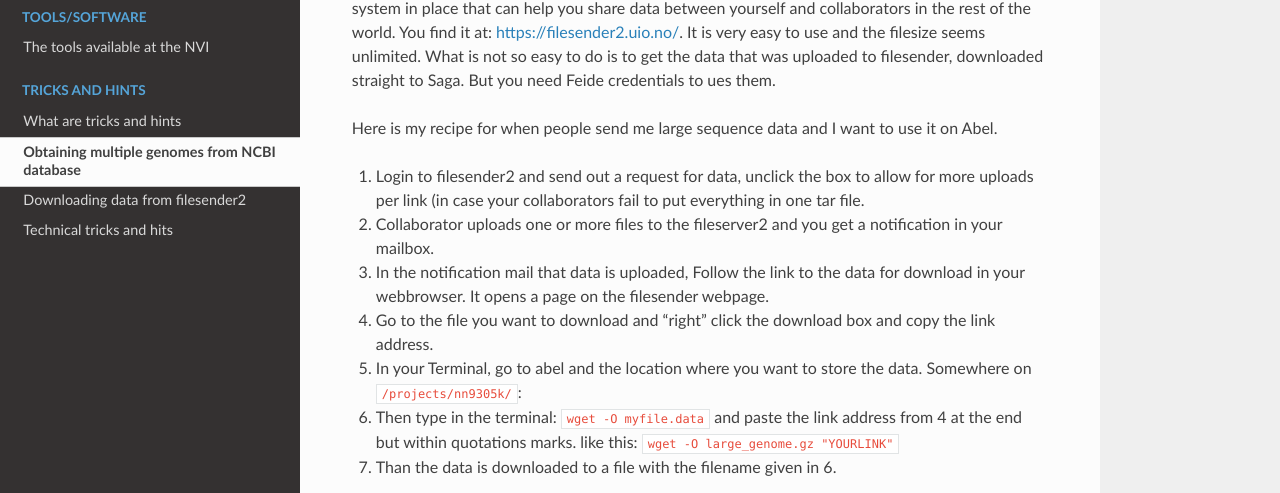
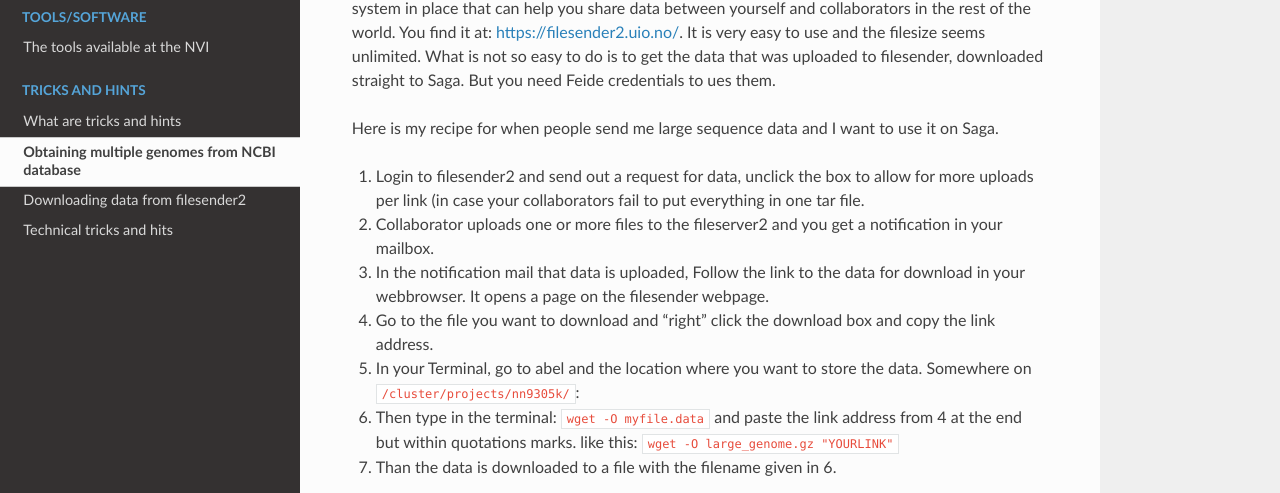
Before and after one commit to NorwegianVeterinaryInstitute/nvi-documentation, a Sphinx documentation site: the page built from docs/source/tricks/file_download_transfer.md, in a window 1280 px wide and 1278 px high. Shown: the part 536-1029 px from the top of the window. Built offline with Sphinx 7.4.7 and the Read the Docs theme 2.0.0, drawn with Linux system fonts in a browser that asks for light colours; pages that are not in the unit, such as notebooks, are missing from menus.

Commit message:
Update file_download_transfer.md

````diff
--- a/docs/source/tricks/file_download_transfer.md
+++ b/docs/source/tricks/file_download_transfer.md
@@ -13,13 +13,13 @@ However, in order to download multiple genome from the NCBI webpages takes more
 
 In a lot of projects it is important to be able to share sequence data. The University of Oslo has a system in place that can help you share data between yourself and collaborators in the rest of the world. You find it at: [https://filesender2.uio.no/](https://filesender2.uio.no/). It is very easy to use and the filesize seems unlimited. What is not so easy to do is to get the data that was uploaded to filesender, downloaded straight to Saga. But you need Feide credentials to ues them.
 
-Here is my recipe for when people send me large sequence data and I want to use it on Abel.
+Here is my recipe for when people send me large sequence data and I want to use it on Saga.
 
 1. Login to filesender2 and send out a request for data, unclick the box to allow for more uploads per link (in case your collaborators fail to put everything in one tar file.
 2. Collaborator uploads one or more files to the fileserver2 and you get a notification in your mailbox.
 3. In the notification mail that data is uploaded, Follow the link to the data for download in your webbrowser. It opens a page on the filesender webpage.
 4. Go to the file you want to download and "right" click the download box and copy the link address.
-5. In your Terminal, go to abel and the location where you want to store the data. Somewhere on `/projects/nn9305k/`:
+5. In your Terminal, go to abel and the location where you want to store the data. Somewhere on `/cluster/projects/nn9305k/`:
 6. Then type in the terminal: `wget -O myfile.data` and paste the link address from 4 at the end but within quotations marks. like this: ``` wget -O large_genome.gz "YOURLINK" ```
 7. Than the data is downloaded to a file with the filename given in 6.
 
````
